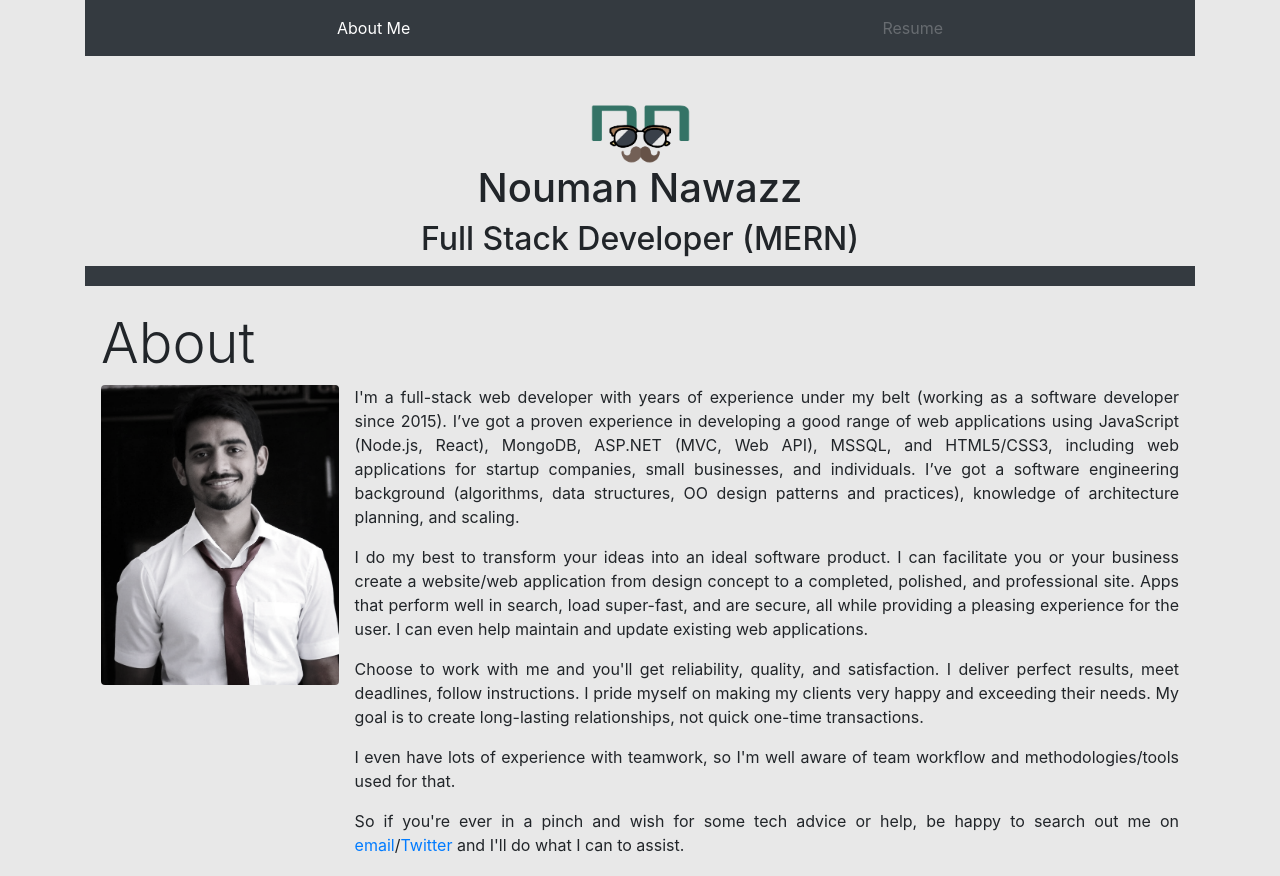
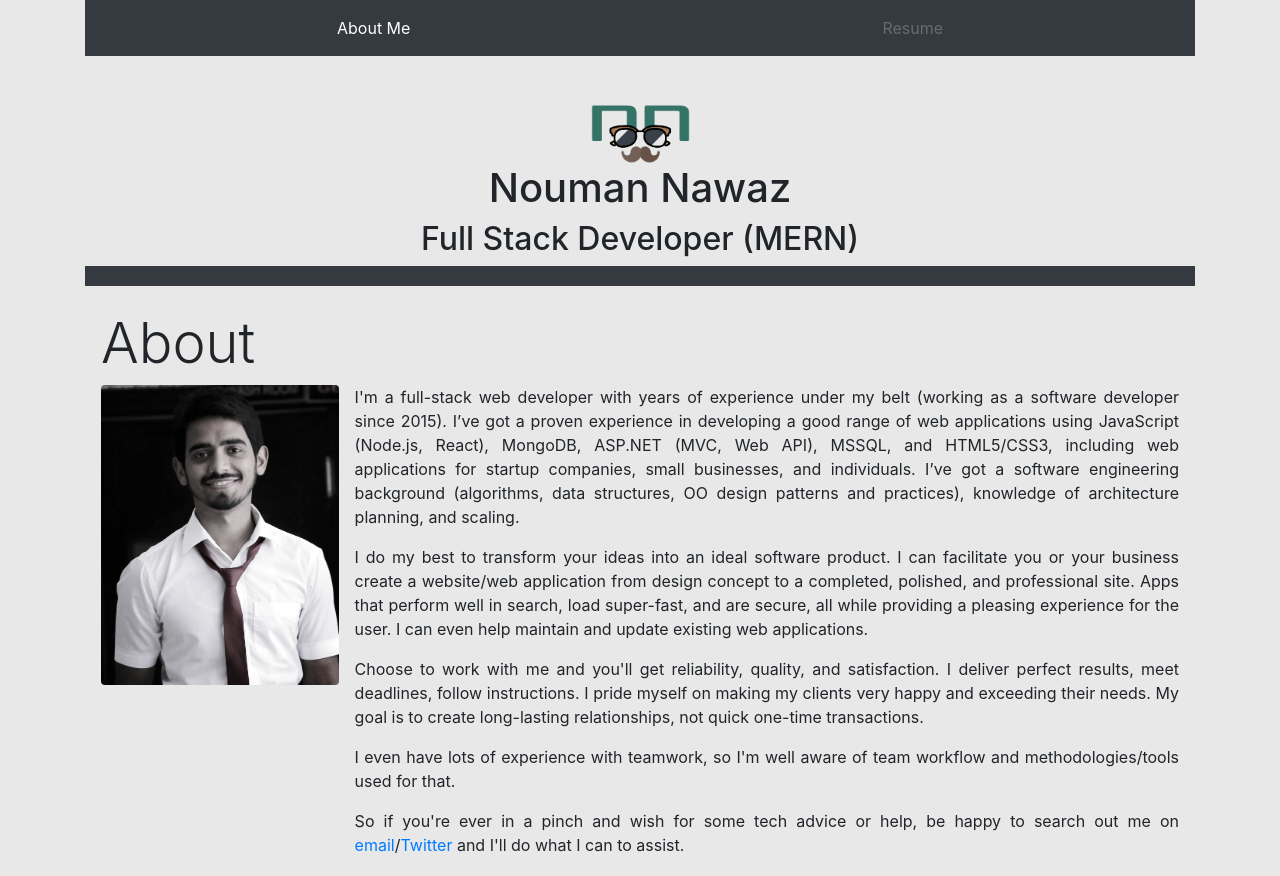
Before and after one commit to noumanDev/portfolio, a plain HTML site: page public/index.html in a window 1280 px wide. Shown: the top 876 px of the page. Drawn offline with nearby package versions, Linux system fonts and the light colour scheme; some packages are replaced by stand-ins of ours.

Commit message:
spell fixed

```diff
--- a/public/index.html
+++ b/public/index.html
@@ -57,7 +57,7 @@
             <div class="title border-bottom border-dark border-thick mt-5 text-center">
                 <img class="logo" src="images/logo.png" />
 
-                <h1>Nouman Nawazz</h1>
+                <h1>Nouman Nawaz</h1>
                 <span>
 
 
```
